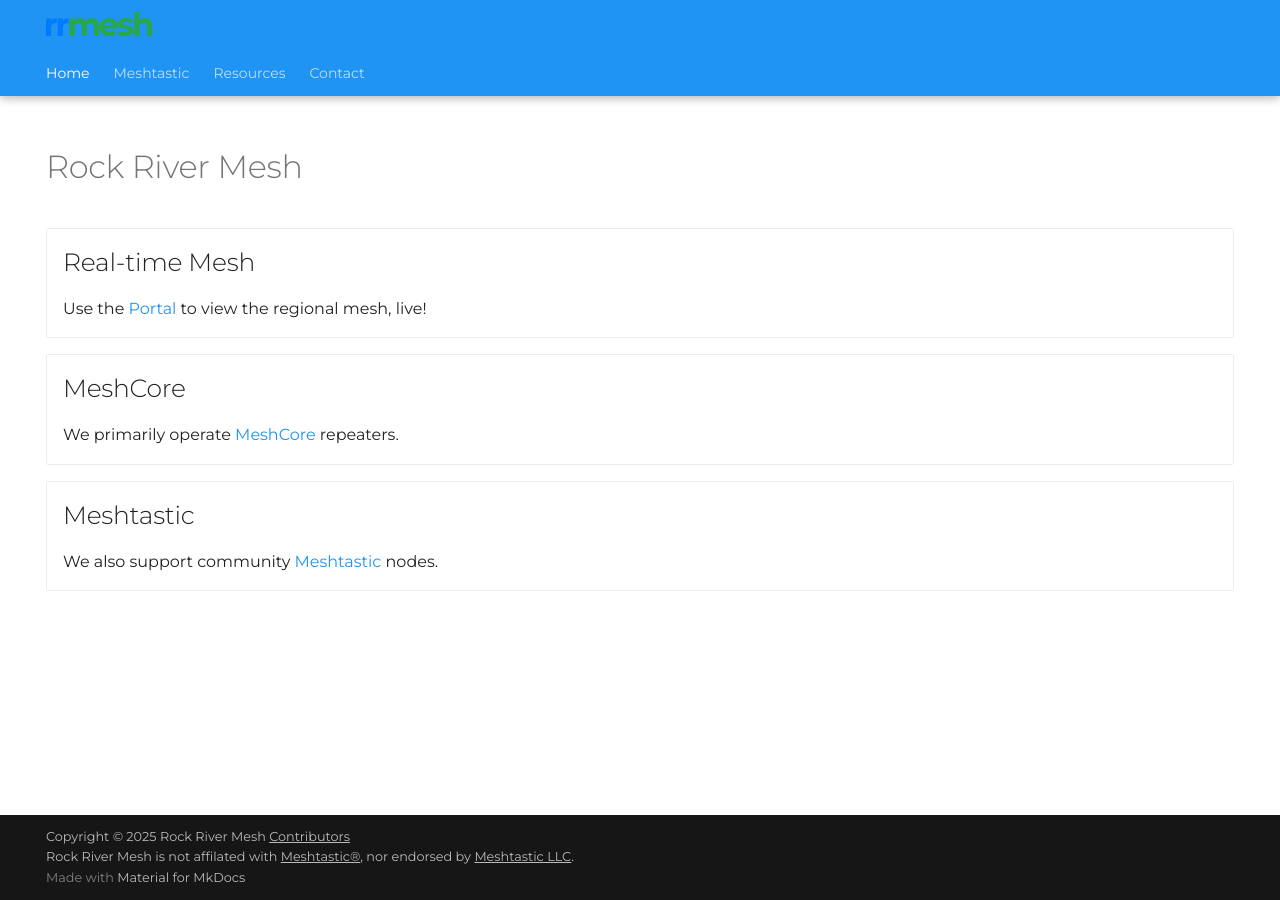
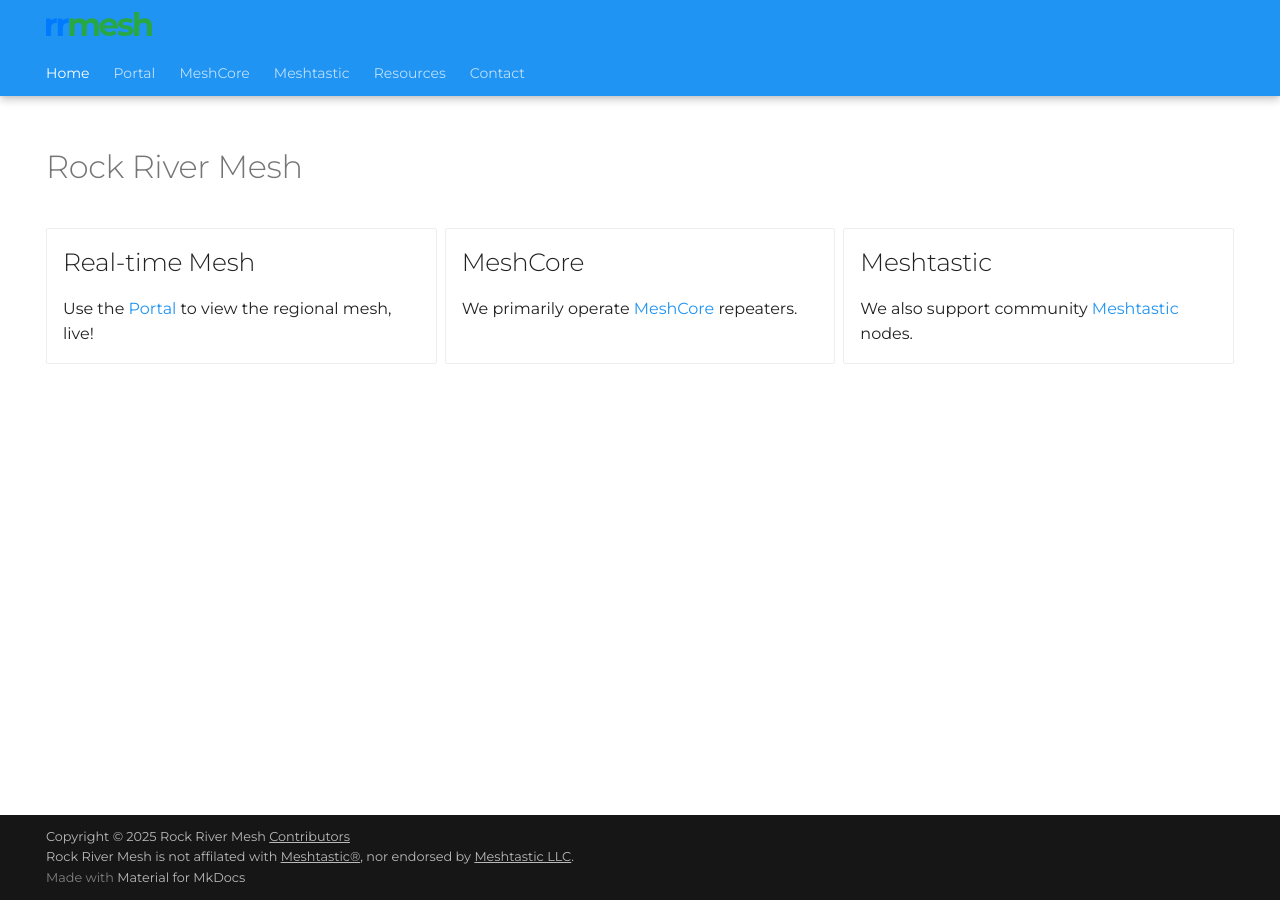
Before and after one commit to RockRiverMesh/rrmesh.net, an MkDocs documentation site: the page built from docs/index.md, in a window 1280 px wide. Built offline with MkDocs 1.6.1 and Material for MkDocs 9.7.7, drawn with Linux system fonts in a browser that asks for light colours; plug-ins that fetch from the network failed and are left out.

Commit message:
Update navigation

```diff
--- a/docs/index.md
+++ b/docs/index.md
@@ -26,17 +26,9 @@
 
     Use the [Portal](/portal.md) to view the regional mesh, live!
 
-</div>
-
-<div class="grid cards" markdown>
-
 -   ## MeshCore
 
     We primarily operate [MeshCore](/meshcore/index.md) repeaters.
-
-</div>
-
-<div class="grid cards" markdown>
 
 -   ## Meshtastic
 
--- a/mkdocs.yml
+++ b/mkdocs.yml
@@ -7,11 +7,13 @@
 
 nav:
   - Home: 'index.md'
+  - Portal: 'portal.md'
+  - MeshCore:
+      - 'meshcore/index.md'
   - Meshtastic:
-    - 'meshtastic/index.md'
-    - Guides: 'meshtastic/guides/index.md'
-    - Map: 'meshtastic/map.md'
-    - MQTT: 'meshtastic/mqtt/index.md'
+      - 'meshtastic/index.md'
+      - Guides: 'meshtastic/guides/index.md'
+      - MQTT: 'meshtastic/mqtt/index.md'
   - Resources: 'resources/index.md'
   - Contact: 'contact.md'
 
```
